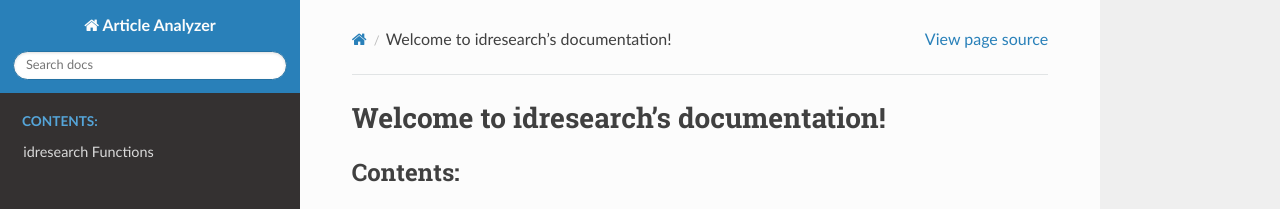
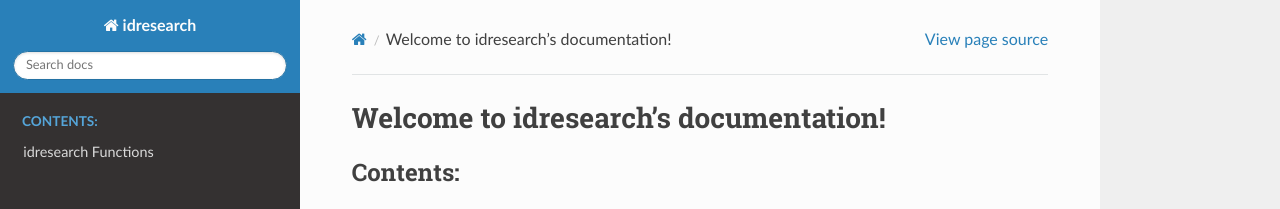
Before and after one commit to nairakhils/articleanalyzer, a Sphinx documentation site: the page built from docs/index.rst, in a window 1280 px wide. Shown: the top 209 px of the page. Built offline with Sphinx 7.4.7 and the Read the Docs theme 2.0.0, drawn with Linux system fonts in a browser that asks for light colours.

Commit message:
Update conf.py

```diff
--- a/docs/conf.py
+++ b/docs/conf.py
@@ -17,7 +17,7 @@
 
 # -- Project information -----------------------------------------------------
 
-project = 'Article Analyzer'
+project = 'idresearch'
 copyright = '2022, A. Karekkat, A. Nair, B. Palit'
 author = 'A. Karekkat, A. Nair, B. Palit'
 root_doc = 'index'
```
